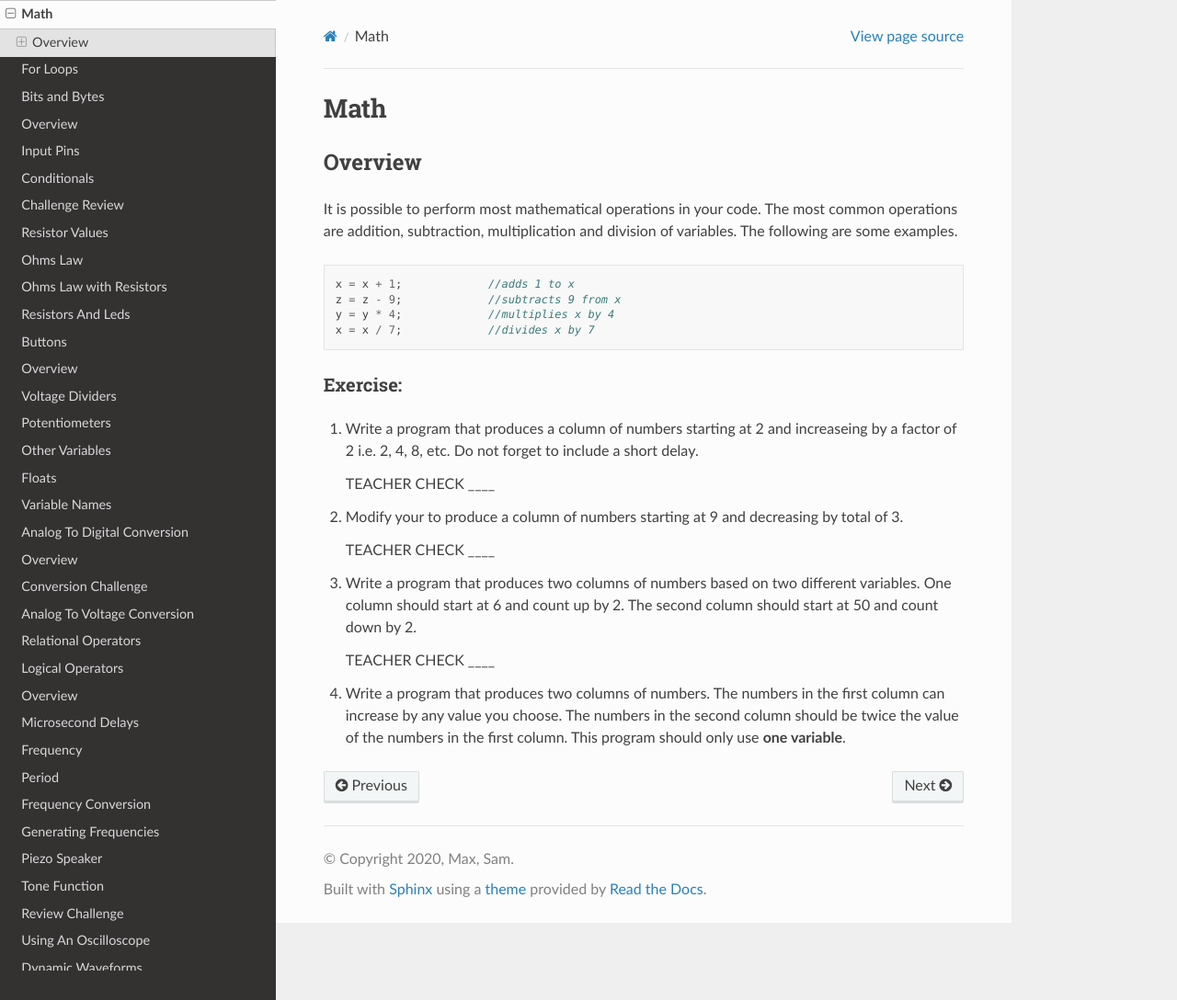
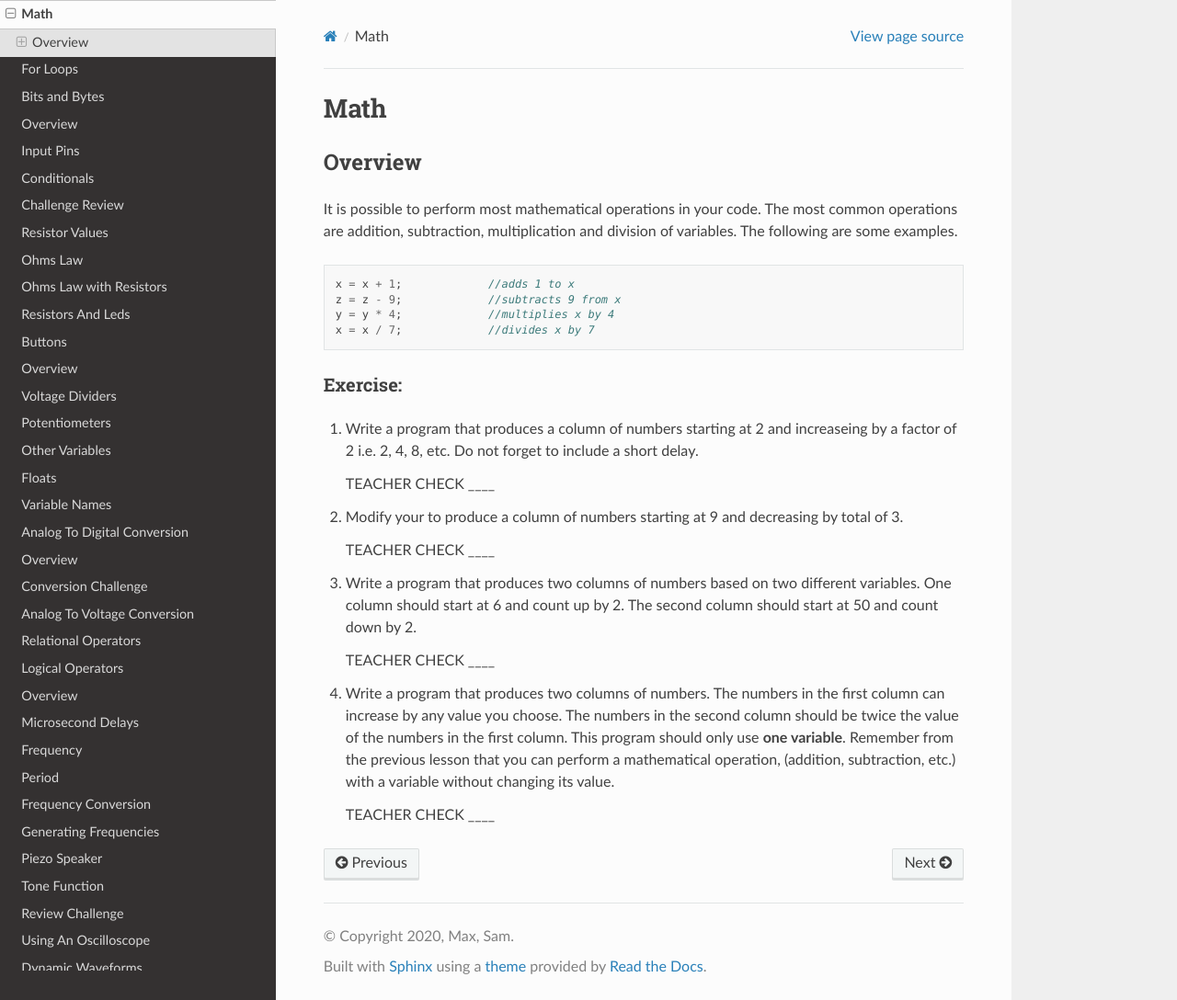
Before and after one commit to maxtkc/mvths-wiki, a Sphinx documentation site: the page built from docs/015b-math.rst, in a window 1280 px wide and 1088 px high. Shown: the whole window at 92% size. Built offline with Sphinx 7.4.7 and the Read the Docs theme 2.0.0, drawn with Linux system fonts in a browser that asks for light colours; pages that are not in the unit, such as notebooks, are missing from menus.

Commit message:
Update 015b-math.rst

```diff
--- a/docs/015b-math.rst
+++ b/docs/015b-math.rst
@@ -28,4 +28,6 @@ Exercise:
 
    TEACHER CHECK ____
 
-#. Write a program that produces two columns of numbers. The numbers in the first column can increase by any value you choose. The numbers in the second column should be twice the value of the numbers in the first column. This program should only use **one variable**.
+#. Write a program that produces two columns of numbers. The numbers in the first column can increase by any value you choose. The numbers in the second column should be twice the value of the numbers in the first column. This program should only use **one variable**. Remember from the previous lesson that you can perform a mathematical operation, (addition, subtraction, etc.) with a variable without changing its value.
+
+   TEACHER CHECK ____
```
